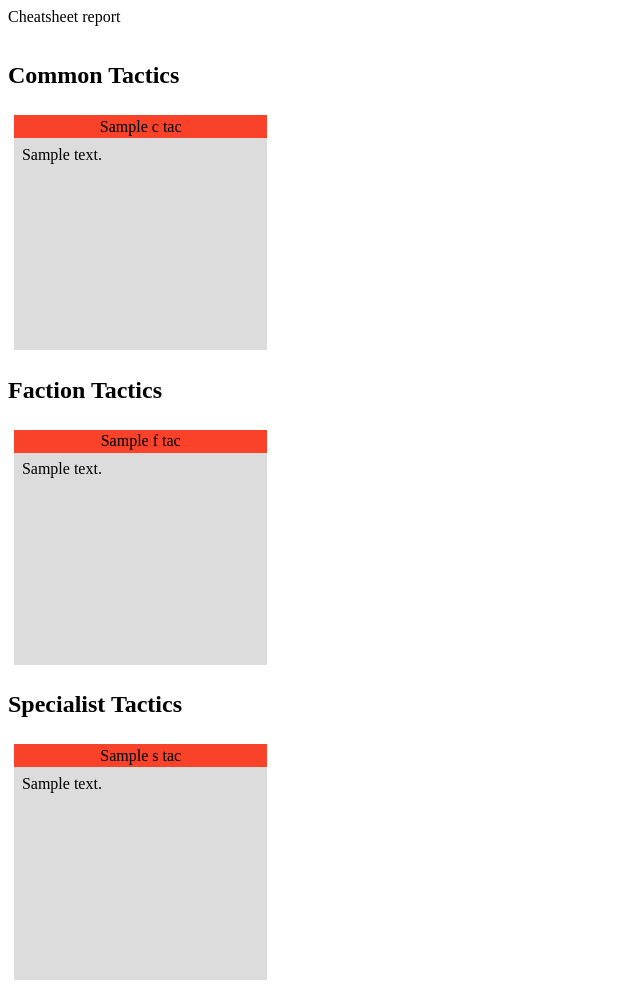
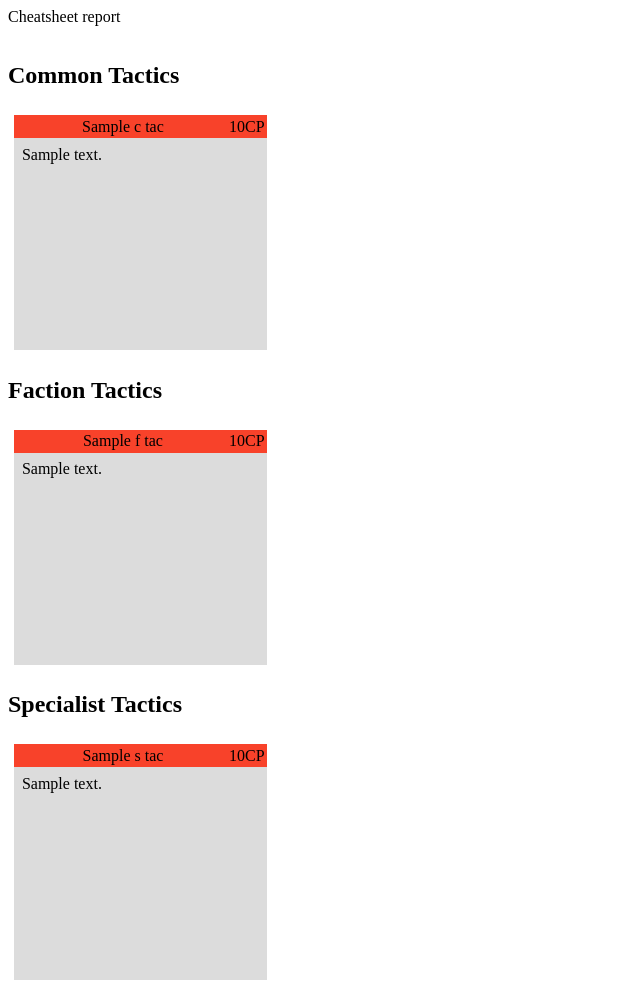
Before and after one commit to michaelsobczak/40k_army_reporter, a Flask app: template armybuilder/templates/report/cheatsheet.html.jinja in a window 1280 px wide. Shown: the whole page, without its empty margins (0-640 px from the left). Run offline with Flask 2, Linux system fonts and the light colour scheme; the template is opened without the code that fills it: most values are stand-ins (such as "Sample title", 1, 10 or a date in 2020).

Commit message:
CP COST :

```diff
--- a/armybuilder/templates/report/cheatsheet.html.jinja
+++ b/armybuilder/templates/report/cheatsheet.html.jinja
@@ -1,15 +1,19 @@
 {% extends "report/base.html.jinja" %}
 {% block content %}
 <p>Cheatsheet report</p>
-<div class="common-tactics-container">
+<div class="tactics-container common">
     <h2 class="tactic_label"> {{ "Common Tactics" }}</h2>
     {% for c_tac in common_tactics %}
         {{ macros.render_tactic(c_tac) }}
     {% endfor %}
+</div>
+<div class="tactics-container faction">
      <h2 class="tactic_label"> {{ "Faction Tactics" }}</h2>
     {% for f_tac in faction_tactics %}
         {{ macros.render_tactic(f_tac) }}
     {% endfor %}
+</div>
+<div class="tactics-container specialist">
      <h2 class="tactic_label"> {{ "Specialist Tactics" }}</h2>
     {% for s_tac in specialist_tactics %}
         {{ macros.render_tactic(s_tac) }}
--- a/armybuilder/templates/report/macros.html.jinja
+++ b/armybuilder/templates/report/macros.html.jinja
@@ -140,6 +140,9 @@
    <div class="tactic-cell">
         <div class="tactic-cell-heading-div">
             {{ tactic.name }}
+            <div class="tactic-cost-div">
+                {{tactic.cost}}CP
+            </div>
         </div>
         <div class="tactic-cell-text-div">
             {{ tactic.text }}
--- a/armybuilder/templates/report/report.css
+++ b/armybuilder/templates/report/report.css
@@ -1,3 +1,7 @@
+@media print
+{
+    .tactics-container { page-break-inside:avoid; }
+}
 td {
   text-align: center;
   background-color: beige;
@@ -103,3 +107,7 @@ h2.tactic_label {
   padding: 3%;
 
 }
+
+.tactic-cost-div {
+  float: right;
+}
```
Also changed, not shown: armybuilder/.db/db.sqlite.
